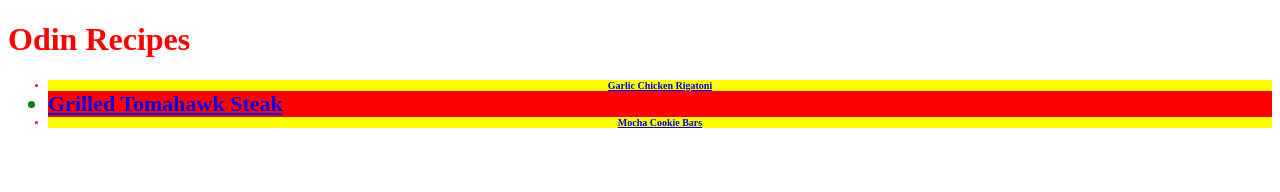
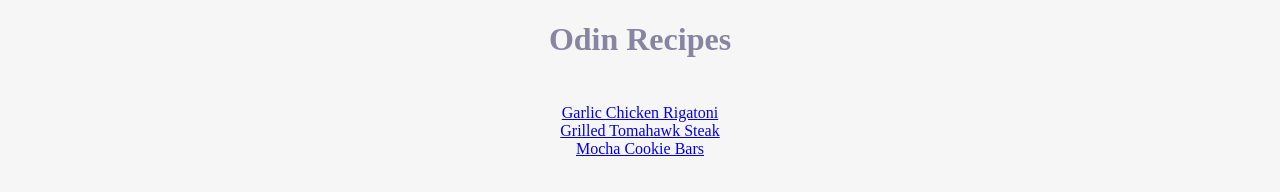
Before and after one commit to justincschoi/odin-recipes, a plain HTML site: page index.html in a window 1280 px wide. Drawn offline with Linux system fonts and the light colour scheme.

Commit message:
Update styles for index.html

```diff
--- a/styles.css
+++ b/styles.css
@@ -1,20 +1,22 @@
-h1 {
-    color: red;
+body {
+    background-color: #F6F6F6;
 }
 
-.food {
-    font-size: 10px;
-    background-color: yellow;
-    color: red;
-    font-weight: bold;
+h1 {
+    color: #8785A2;
     text-align: center;
 }
 
-.steak {
-    font-size: 22px;
-    text-align: left;
-    color: green;
-    background-color: red;
+.list {
+    text-align: center;
+    margin: 16px;
+    padding: 8px;
+}
+
+.ul-food {
+    display: inline-block;
+    padding-left: 0;
+    list-style-type: none;
 }
 
 img {
```
